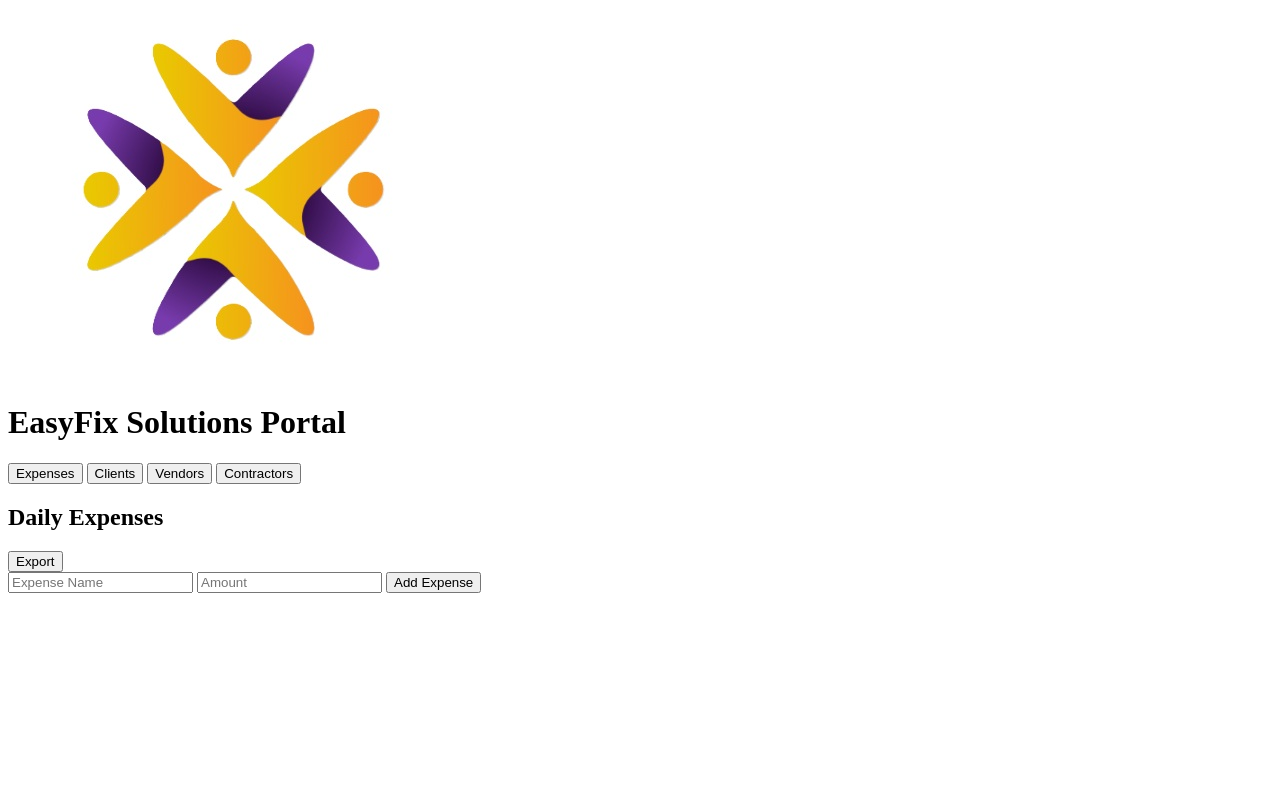
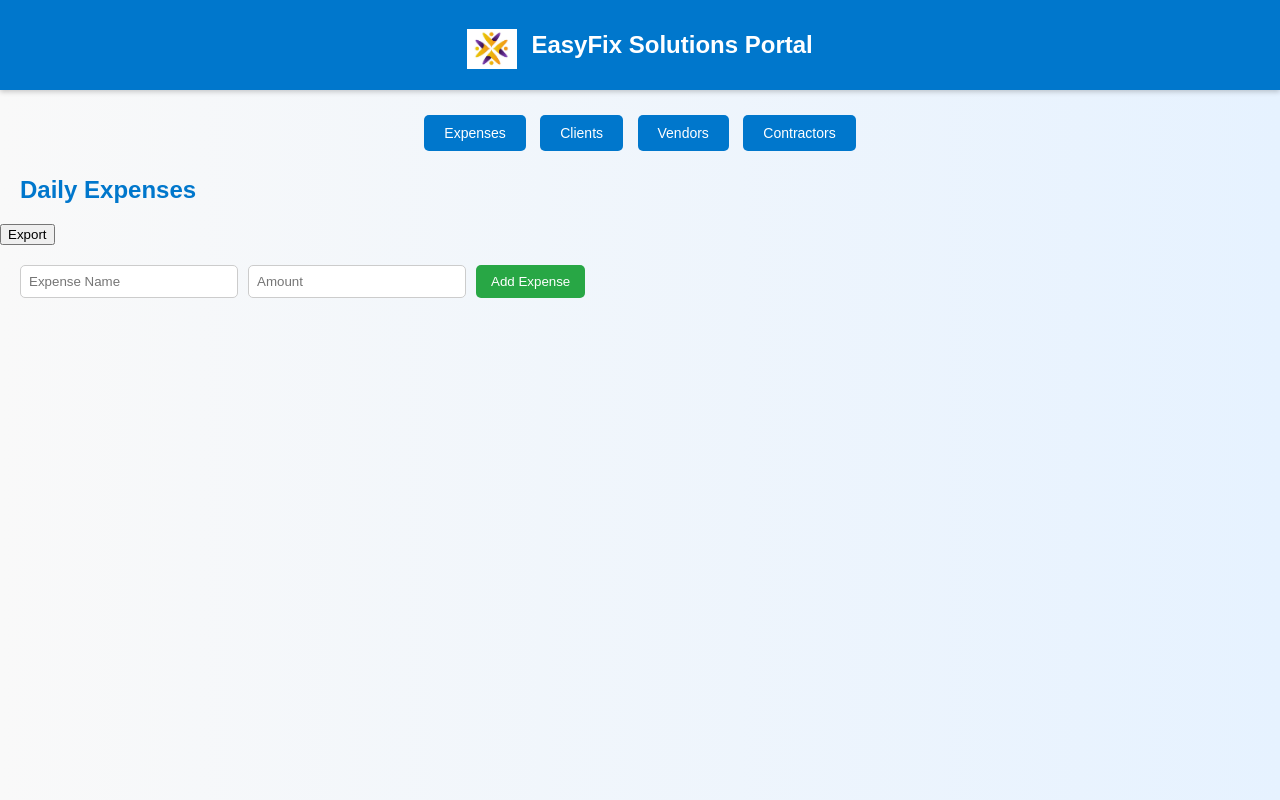
Before and after one commit to easyfixsolutions5/expense-vendor-portal, a plain HTML site: page index.html in a window 1280 px wide. Drawn offline with Linux system fonts and the light colour scheme; files whose address does not match are found by name.

Commit message:
Update index.html

```diff
--- a/index.html
+++ b/index.html
@@ -4,7 +4,8 @@
   <meta charset="UTF-8">
   <meta name="viewport" content="width=device-width, initial-scale=1.0">
   <title>EasyFix Solutions Expenses & Vendor Portal</title>
-  <link rel="stylesheet" href="style.css">
+  <!-- Corrected line -->
+  <link rel="stylesheet" href="styles.css">
 </head>
 <body>
   <header>
```
